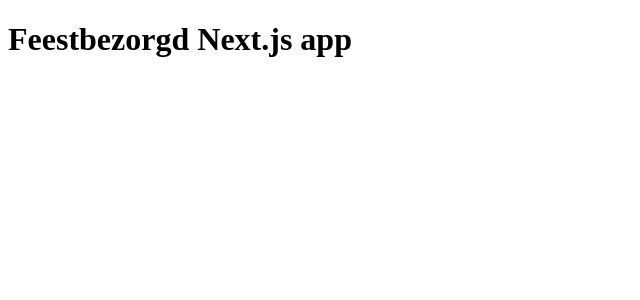
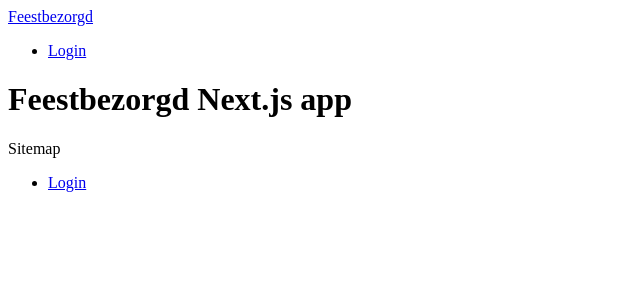
Before and after one commit to RMonterie/FeestBezorgd-client, a Next.js app: page / in a window 1280 px wide. Shown: the top 300 px of the page, without its empty margins (0-640 px from the left). Built offline with nearby package versions, Linux system fonts and the light colour scheme.

Commit message:
added components for header and footer and made the login page. //TODO styling and axios request to the API

```diff
--- /dev/null
+++ b/components/page/PageFooter/PageFooter.tsx
@@ -0,0 +1,27 @@
+import PageLink from "../PageLink";
+
+import "./PageFooter.module.scss";
+/**
+ * Page footer.
+ *
+ * @returns {JSX.Element}
+ */
+
+const PageFooter = () => {
+  return (
+    <footer id="page-footer">
+      <div className="pageFooter--container">
+        <div className="pageFooter--navigation">
+          <p className="pageFooter--navigationTitle">Sitemap</p>
+          <ul>
+            <li className="pageFooter--navigationItem">
+              <PageLink to="login">Login</PageLink>
+            </li>
+          </ul>
+        </div>
+      </div>
+    </footer>
+  );
+};
+
+export default PageFooter;
--- /dev/null
+++ b/components/page/PageFooter/index.tsx
@@ -0,0 +1 @@
+export { default } from "./PageFooter";
--- /dev/null
+++ b/components/page/PageHeader/PageHeader.module.scss
@@ -0,0 +1,11 @@
+#page-header {
+  display: flex;
+
+  .title {
+    size: 300px;
+  }
+
+  .nav-items {
+    display: flex;
+  }
+}
--- /dev/null
+++ b/components/page/PageHeader/PageHeader.tsx
@@ -0,0 +1,29 @@
+import PageLink from "../PageLink";
+
+import Style from "./PageHeader.module.scss";
+
+/**
+ * Page header containing navigation.
+ *
+ * @returns {JSX.Element}
+ */
+const PageHeader = () => {
+  return (
+    <header id="page-header">
+      <nav>
+        <PageLink to="/" className="title">
+          Feestbezorgd
+        </PageLink>
+        <ul className="nav-items">
+          <li>
+            <PageLink to="/login" className="">
+              Login
+            </PageLink>
+          </li>
+        </ul>
+      </nav>
+    </header>
+  );
+};
+
+export default PageHeader;
--- /dev/null
+++ b/components/page/PageHeader/index.ts
@@ -0,0 +1 @@
+export { default } from "./PageHeader";
--- /dev/null
+++ b/components/page/PageLink/PageLink.tsx
@@ -0,0 +1,23 @@
+import Link from "next/link";
+
+interface Props {
+  to: string;
+  children: React.ReactNode;
+  className?: string;
+}
+/**
+ * Page link component, this component is mostly used
+ * to make creating Next links between pages easier because
+ * those are written in a very specific way.
+ *
+ * @returns {JSX.Element}
+ */
+const PageLink: React.FC<Props> = ({ to, children, className }) => {
+  return (
+    <Link href={to}>
+      <a className={className}>{children}</a>
+    </Link>
+  );
+};
+
+export default PageLink;
--- /dev/null
+++ b/components/page/PageLink/index.ts
@@ -0,0 +1 @@
+export { default } from "./PageLink";
--- /dev/null
+++ b/layout/BaseLayout.tsx
@@ -0,0 +1,25 @@
+import React from "react";
+import Head from "next/head";
+import PageHeader from "../components/page/PageHeader";
+import PageFooter from "../components/page/PageFooter";
+
+interface Props {
+  children: React.ReactNode;
+  title: string;
+}
+
+const BaseLayout: React.FC<Props> = ({ children, title }) => {
+  return (
+    <React.Fragment>
+      <Head>
+        <title>Feestbezorgd - {title}</title>
+        <meta property="og:description" content="Feestbezorgd Platform" />
+      </Head>
+      <PageHeader />
+      <div id="body">{children}</div>
+      <PageFooter />
+    </React.Fragment>
+  );
+};
+
+export default BaseLayout;
--- a/package.json
+++ b/package.json
@@ -10,7 +10,8 @@
   "dependencies": {
     "next": "9.5.3",
     "react": "16.13.1",
-    "react-dom": "16.13.1"
+    "react-dom": "16.13.1",
+    "sass": "^1.26.11"
   },
   "devDependencies": {
     "@types/node": "^14.11.2",
--- a/pages/index.tsx
+++ b/pages/index.tsx
@@ -1,7 +1,11 @@
+import BaseLayout from "../layout/BaseLayout";
+
 export default function Home() {
   return (
-    <div>
-      <h1>Feestbezorgd Next.js app</h1>
-    </div>
+    <BaseLayout title="homepage">
+      <div>
+        <h1>Feestbezorgd Next.js app</h1>
+      </div>
+    </BaseLayout>
   );
 }
```
Also changed, not shown: pages/login/index.tsx (added, +11 -0 lines), components/page/PageFooter/PageFooter.module.scss (added), 1 other file (tests, documents, lock files or other folders).
